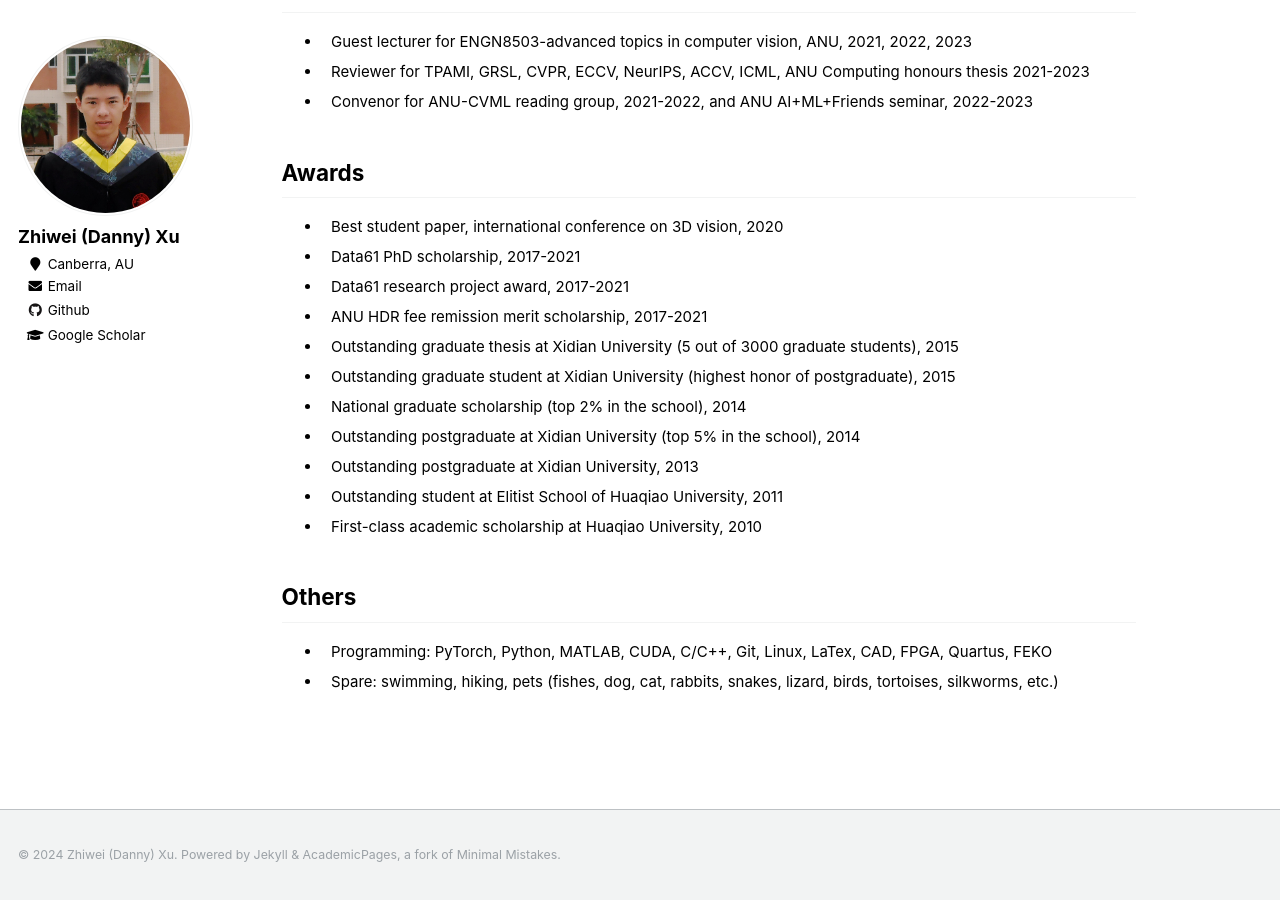
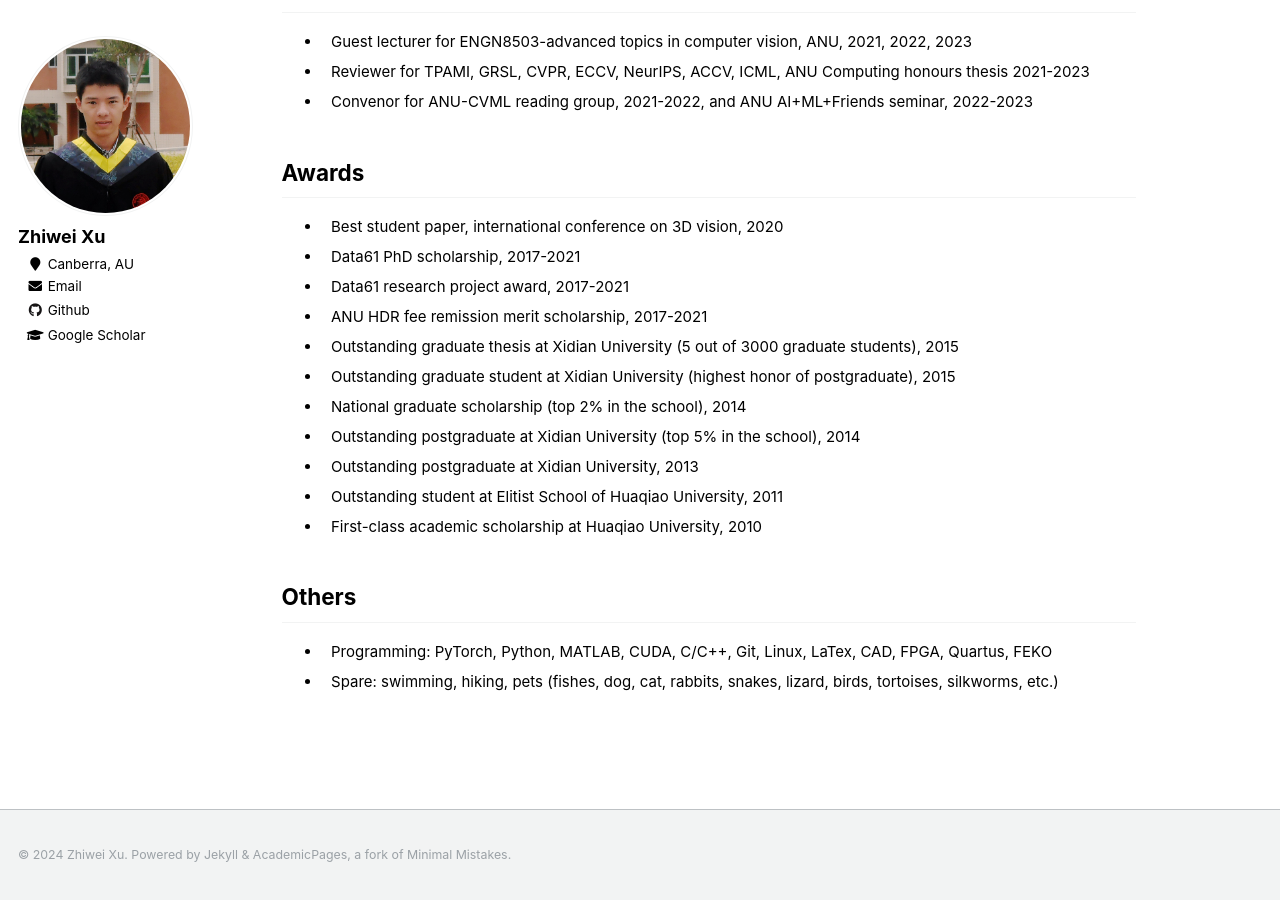
Before and after one commit to zwxu064/zwxu064.github.io, a Jekyll site: the page built from _pages/about.html, in a window 1280 px wide and 900 px high, scrolled down 3298 px. Built offline with Jekyll 4.4.1, drawn with Linux system fonts in a browser that asks for light colours.

Commit message:
Update _config.yml

```diff
--- a/_config.yml
+++ b/_config.yml
@@ -9,7 +9,7 @@
 locale                   : "en-US"
 title                    : ""
 title_separator          : "-"
-name                     : &name "Zhiwei (Danny) Xu"
+name                     : &name "Zhiwei Xu"
 description              : &description "personal description"
 url                      : https://zwxu064.github.io  # the base hostname & protocol for your site e.g. "https://mmistakes.github.io"
 baseurl                  : "" # the subpath of your site, e.g. "/blog"
@@ -80,7 +80,7 @@ analytics:
 
 # Site Author
 author:
-  name             : "Zhiwei (Danny) Xu"
+  name             : "Zhiwei Xu"
   avatar           : "../images/zhiwei.png"
   bio              : " "
   location         : Canberra, AU
```
